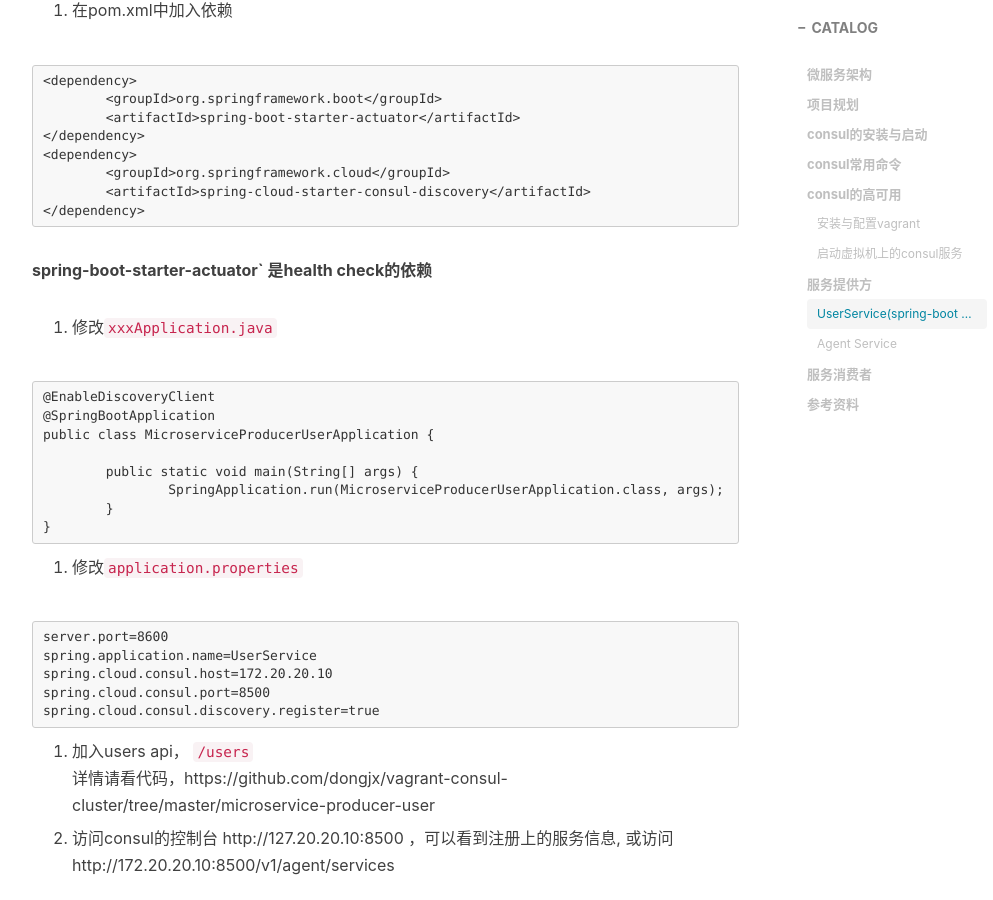
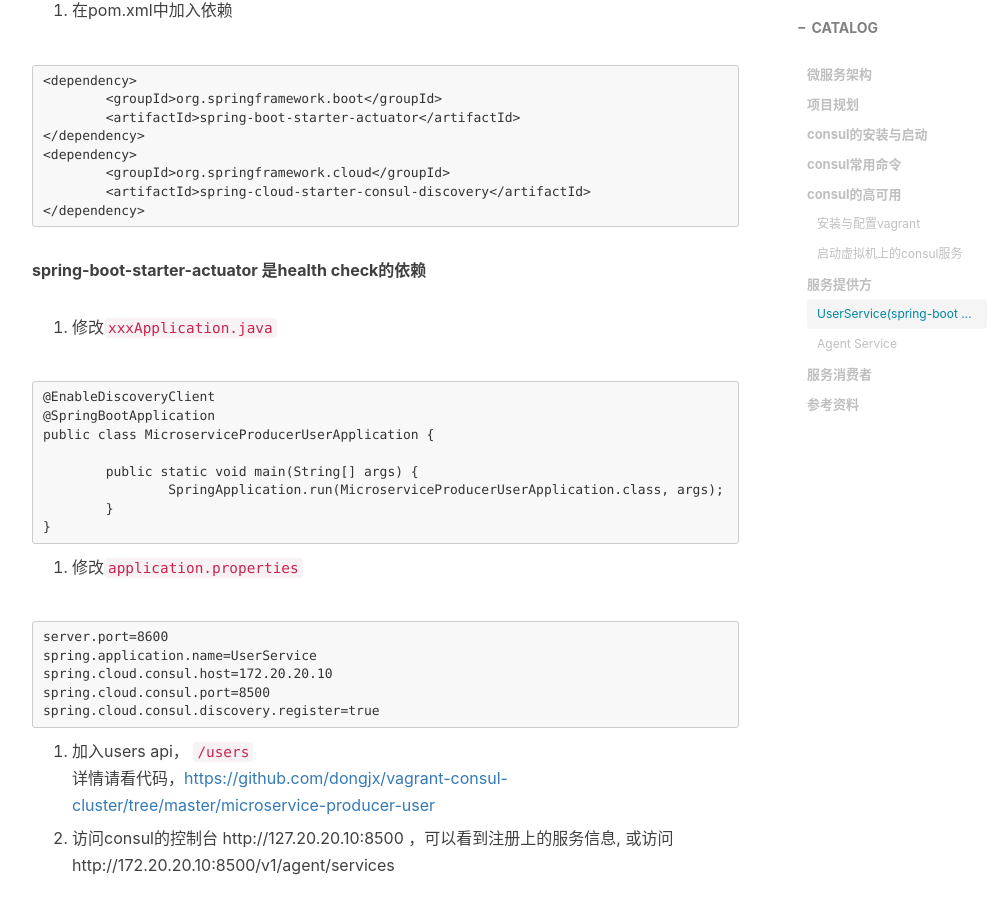
Before and after one commit to dongjx/dongjx.github.io, a Jekyll site: the page built from _posts/2018-10-09-Consul微服务.md, in a window 1280 px wide and 900 px high, scrolled down 4268 px. Shown: the whole window, without its empty margins (233-1226 px from the left). Built offline with Jekyll 4.4.1, drawn with Linux system fonts in a browser that asks for light colours; nearby versions of some CDN libraries; comment, search, counter and statistics services are not loaded.

````diff
--- a/_posts/2018-10-09-Consul微服务.md
+++ b/_posts/2018-10-09-Consul微服务.md
@@ -188,7 +188,7 @@ consul3  172.20.20.12:8301  alive   client  1.2.3  2         dc1  <default>
 </dependency>
 ```
 
-__spring-boot-starter-actuator` 是health check的依赖__
+__spring-boot-starter-actuator 是health check的依赖__
 
 2. 修改`xxxApplication.java`
 
@@ -214,7 +214,7 @@ spring.cloud.consul.discovery.register=true
 ```
 
 4. 加入users api， `/users`
-详情请看代码，https://github.com/dongjx/vagrant-consul-cluster/tree/master/microservice-producer-user
+详情请看代码，[https://github.com/dongjx/vagrant-consul-cluster/tree/master/microservice-producer-user](https://github.com/dongjx/vagrant-consul-cluster/tree/master/microservice-producer-user)
 
 5. 访问consul的控制台 http://127.20.20.10:8500 ，可以看到注册上的服务信息, 或访问 http://172.20.20.10:8500/v1/agent/services
 ![avatar](https://dongjx.github.io/img/posts/consul.png)
````
